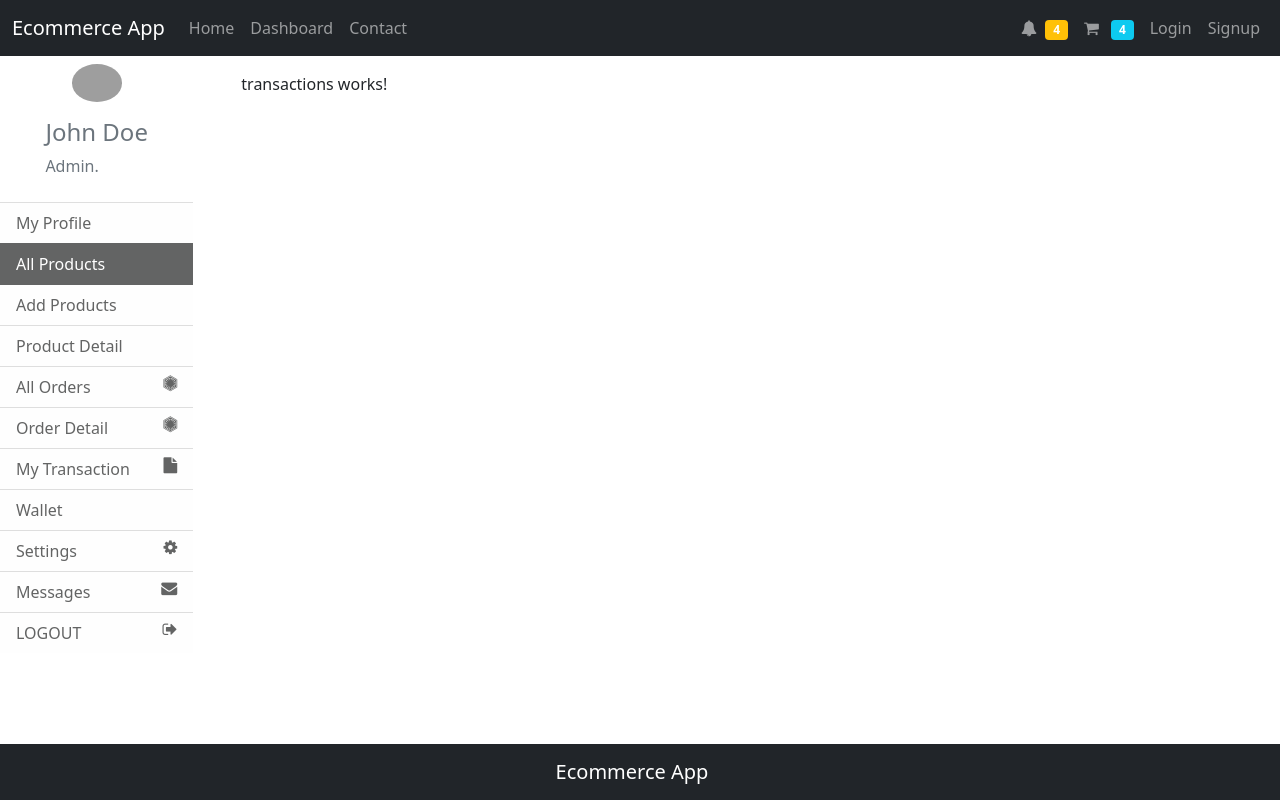
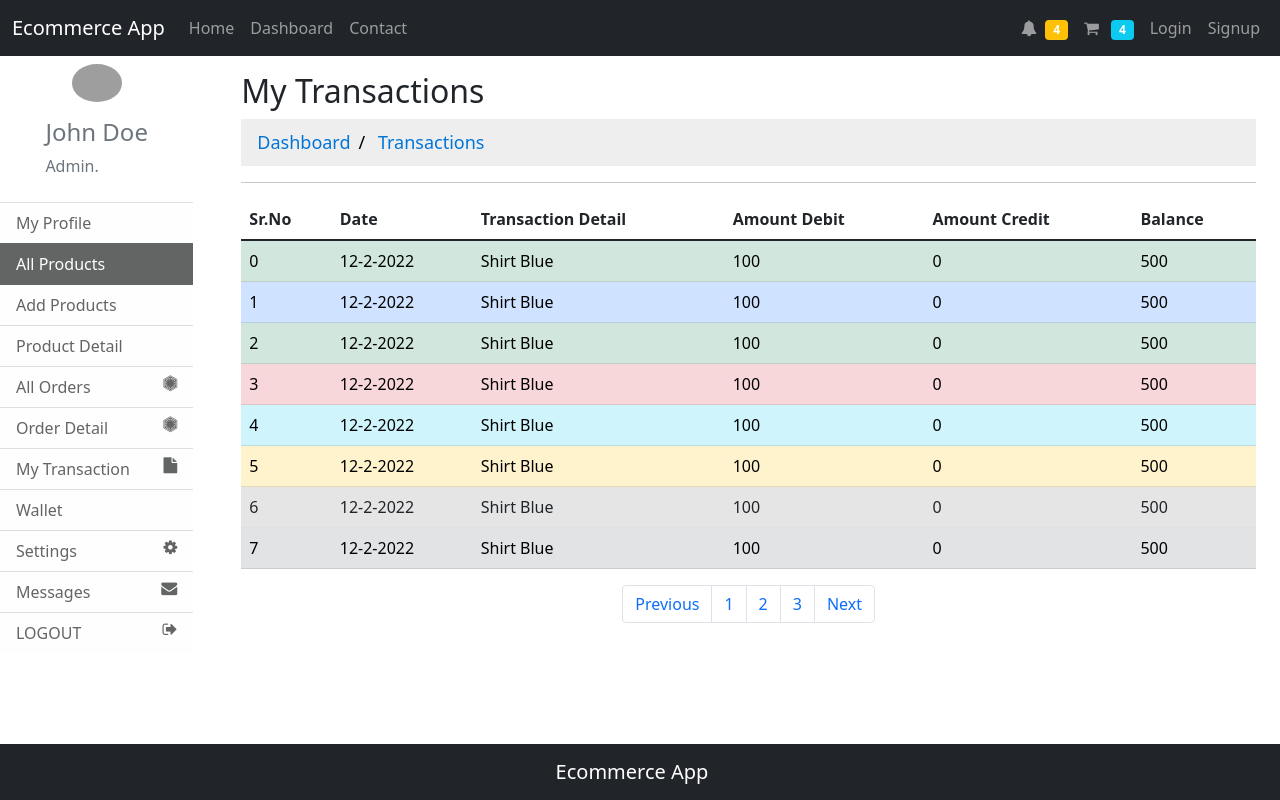
Before and after one commit to rishcodelib/Ecommerce-App-JAVA, an Angular app in the folder Frontend/Ecomm-App/: page /transactions in a window 1280 px wide. Built offline with nearby package versions, Linux system fonts and the light colour scheme; grey boxes are pictures that could not be loaded.

Commit message:
updating breads

```diff
--- a/Frontend/Ecomm-App/src/app/component/checkout/checkout.component.html
+++ b/Frontend/Ecomm-App/src/app/component/checkout/checkout.component.html
@@ -1,6 +1,5 @@
-<div class="container mt-3">
-  <app-breadcrumb></app-breadcrumb>
-  <h2>Address</h2>
+<app-side-header header="Checkout" [breadcrumb]="breadcrumb"></app-side-header>
+<div class="checkout ">
   <form action="/action_page.php">
     <div class="mb-3 mt-3">
       <label for="email">Name:</label>
--- a/Frontend/Ecomm-App/src/app/component/checkout/checkout.component.ts
+++ b/Frontend/Ecomm-App/src/app/component/checkout/checkout.component.ts
@@ -6,7 +6,12 @@ import { Component, OnInit } from '@angular/core';
   styleUrls: ['./checkout.component.css']
 })
 export class CheckoutComponent implements OnInit {
-
+  breadcrumb: any = [
+    { name: 'Dashboard', url: '/dashboard' },
+    { name: 'Products', url: '/products' },
+    { name: 'Product Detail', url: '/product-detail' },
+    { name: 'Delivery Address', url: '/checkout' }
+ ];
   constructor() { }
 
   ngOnInit(): void {
--- a/Frontend/Ecomm-App/src/app/component/transactions/transactions.component.html
+++ b/Frontend/Ecomm-App/src/app/component/transactions/transactions.component.html
@@ -1 +1,82 @@
-<p>transactions works!</p>
+<app-side-header header="My Transactions" [breadcrumb]="breadcrumb"></app-side-header>
+<div class="all-orders">
+  <table class="table">
+    <thead>
+      <tr>
+        <th>Sr.No</th>
+        <th>Date </th>
+        <th>Transaction Detail</th>
+        <th>Amount Debit </th>
+        <th>Amount Credit</th>
+        <th>Balance</th>
+      </tr>
+    </thead>
+    <tbody>
+      <tr class="table-success">
+        <td>0</td>
+        <td>12-2-2022</td>
+        <td>Shirt Blue </td>
+        <td>100</td>
+        <td>0</td>
+        <td>500</td>
+      </tr>
+      <tr class="table-primary">
+        <td>1</td>
+        <td>12-2-2022</td>
+        <td>Shirt Blue </td>
+        <td>100</td>
+        <td>0</td>
+        <td>500</td>
+      </tr>
+      <tr class="table-success">
+        <td>2</td>
+        <td>12-2-2022</td>
+        <td>Shirt Blue </td>
+        <td>100</td>
+        <td>0</td>
+        <td>500</td>
+      </tr>
+      <tr class="table-danger">
+        <td>3</td>
+        <td>12-2-2022</td>
+        <td>Shirt Blue </td>
+        <td>100</td>
+        <td>0</td>
+        <td>500</td>
+      </tr>
+      <tr class="table-info">
+        <td>4</td>
+        <td>12-2-2022</td>
+        <td>Shirt Blue </td>
+        <td>100</td>
+        <td>0</td>
+        <td>500</td>
+      </tr>
+      <tr class="table-warning">
+        <td>5</td>
+        <td>12-2-2022</td>
+        <td>Shirt Blue </td>
+        <td>100</td>
+        <td>0</td>
+        <td>500</td>
+      </tr>
+      <tr class="table-active">
+        <td>6</td>
+        <td>12-2-2022</td>
+        <td>Shirt Blue </td>
+        <td>100</td>
+        <td>0</td>
+        <td>500</td>
+      </tr>
+      <tr class="table-secondary">
+        <td>7</td>
+        <td>12-2-2022</td>
+        <td>Shirt Blue </td>
+        <td>100</td>
+        <td>0</td>
+        <td>500</td>
+      </tr>
+    </tbody>
+  </table>
+</div>
+<app-pageination></app-pageination>
--- a/Frontend/Ecomm-App/src/app/component/transactions/transactions.component.ts
+++ b/Frontend/Ecomm-App/src/app/component/transactions/transactions.component.ts
@@ -3,13 +3,20 @@ import { Component, OnInit } from '@angular/core';
 @Component({
   selector: 'app-transactions',
   templateUrl: './transactions.component.html',
-  styleUrls: ['./transactions.component.css']
+  styleUrls: ['./transactions.component.css'],
 })
 export class TransactionsComponent implements OnInit {
+  breadcrumb: any = [
+    {
+      name: 'Dashboard',
+      url: '/dashboard',
+    },
+    {
+      name: 'Transactions',
+      url: '/transactions',
+    },
+  ];
+  constructor() {}
 
-  constructor() { }
-
-  ngOnInit(): void {
-  }
-
+  ngOnInit(): void {}
 }
```
